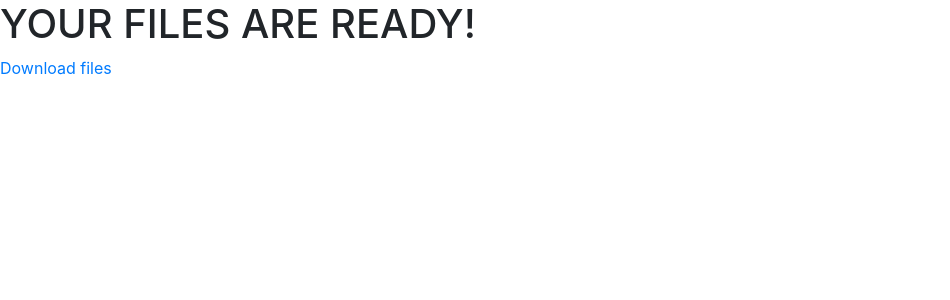
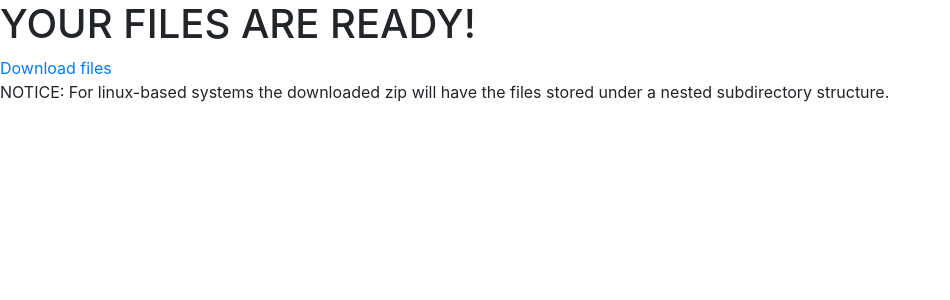
Before and after one commit to yjmantilla/sovabids, a Flask app: template front/app/templates/ready.html in a window 1280 px wide. Shown: the part 56-356 px from the top of the page, without its empty margins (0-950 px from the left). Run offline with Flask 2, Linux system fonts and the light colour scheme; the template is opened without the code that fills it, so the values that code supplies are empty; some libraries are stand-ins or nearby versions.

Commit message:
documentation improvements

```diff
--- a/front/app/templates/ready.html
+++ b/front/app/templates/ready.html
@@ -5,4 +5,5 @@
 {% block content %}
 <h1 id="sovabids">YOUR FILES ARE READY!</h1>
 <a href="/download">Download files</a>
+<p>NOTICE: For linux-based systems the downloaded zip will have the files stored under a nested subdirectory structure.</p>
 {% endblock %}
```
Also changed, not shown: 2 other files.
